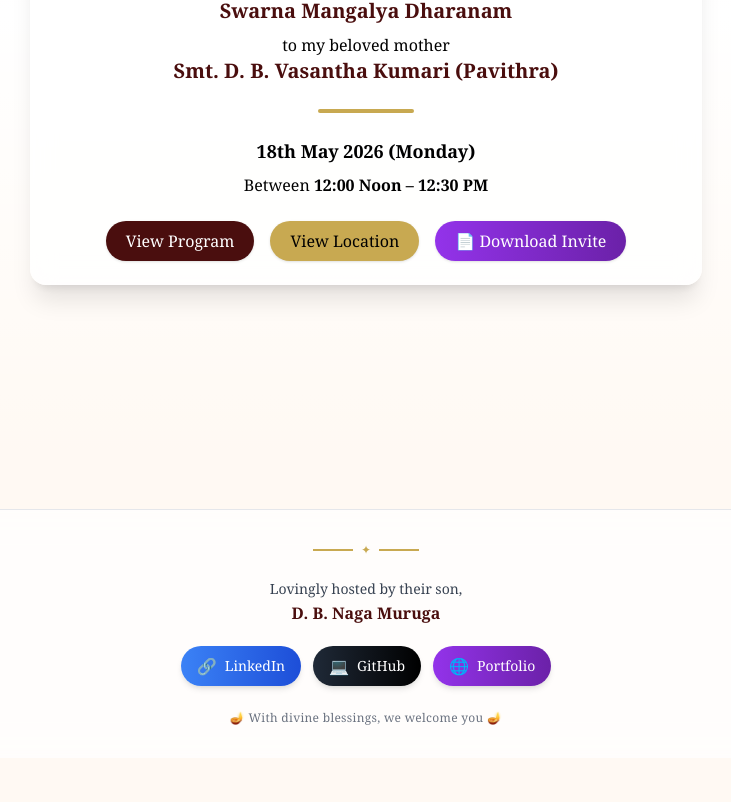
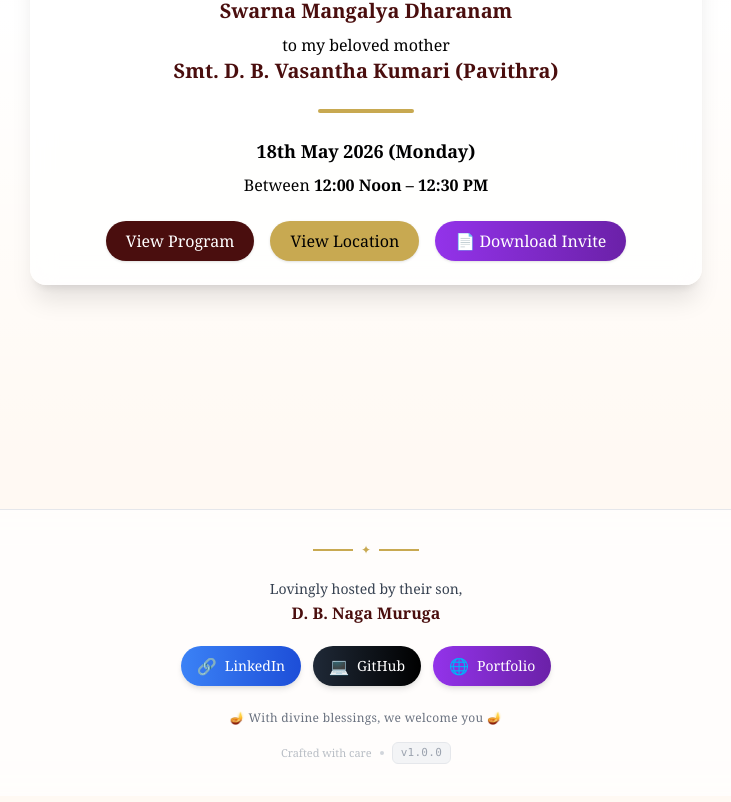
Before and after one commit to nakks-007/shastipoorthy-invitation, an Angular app: page /#/home in a window 1280 px wide. Shown: the part 499-1301 px from the top of the page, without its empty margins (274-1005 px from the left). Built offline with nearby package versions, Linux system fonts and the light colour scheme.

Commit message:
New Image added and Git Tags Implemented

```diff
--- a/package.json
+++ b/package.json
@@ -4,7 +4,8 @@
   "scripts": {
     "ng": "ng",
     "start": "ng serve",
-    "build": "ng build",
+    "version:generate": "node scripts/version.js",
+    "build": "npm run version:generate && ng build",
     "watch": "ng build --watch --configuration development",
     "test": "ng test",
     "build:gh": "ng build --base-href=/shastipoorthy-invitation/"
--- /dev/null
+++ b/scripts/version.js
@@ -0,0 +1,16 @@
+const { execSync } = require('child_process');
+const fs = require('fs');
+
+const version = execSync('git describe --tags --abbrev=0').toString().trim();
+const commit = execSync('git rev-parse --short HEAD').toString().trim();
+const date = new Date().toISOString();
+
+const content = `
+export const APP_VERSION = '${version}';
+export const APP_COMMIT = '${commit}';
+export const BUILD_DATE = '${date}';
+`;
+
+fs.writeFileSync('./src/environments/version.ts', content);
+
+console.log('✅ Version file generated');
--- a/src/app/shared/footer/footer.component.html
+++ b/src/app/shared/footer/footer.component.html
@@ -44,10 +44,24 @@
 
     </div>
     <!-- Cultural Touch -->
+    <!-- Cultural Touch -->
     <p class="text-gray-500 text-xs mt-6 tracking-wide">
       🪔 With divine blessings, we welcome you 🪔
     </p>
 
+    <!-- Version + Build -->
+    <div class="mt-4 flex justify-center items-center gap-2 text-[11px] text-gray-400">
+
+      <span class="opacity-70">Crafted with care</span>
+
+      <span class="w-1 h-1 bg-gray-300 rounded-full"></span>
+
+      <span class="font-mono tracking-wide bg-gray-100 px-2 py-[2px] rounded-md border border-gray-200">
+        {{ version }}
+      </span>
+
+    </div>
+
   </div>
 
 </footer>
--- a/src/app/shared/footer/footer.component.ts
+++ b/src/app/shared/footer/footer.component.ts
@@ -1,4 +1,5 @@
 import { Component } from '@angular/core';
+import { APP_COMMIT, APP_VERSION, BUILD_DATE } from '../../../environments/version';
 
 @Component({
   selector: 'app-footer',
@@ -8,5 +9,8 @@ import { Component } from '@angular/core';
   styleUrl: './footer.component.css'
 })
 export class FooterComponent {
-
+  //version = 'v1.0.0';
+  version = APP_VERSION;
+  commit = APP_COMMIT;
+  buildDate = BUILD_DATE;
 }
--- /dev/null
+++ b/src/environments/version.ts
@@ -0,0 +1,4 @@
+
+export const APP_VERSION = 'v1.0.0';
+export const APP_COMMIT = '791d0bb';
+export const BUILD_DATE = '2026-05-02T02:54:04.467Z';
```
Also changed, not shown: 1 other file (tests, documents, lock files or other folders).
